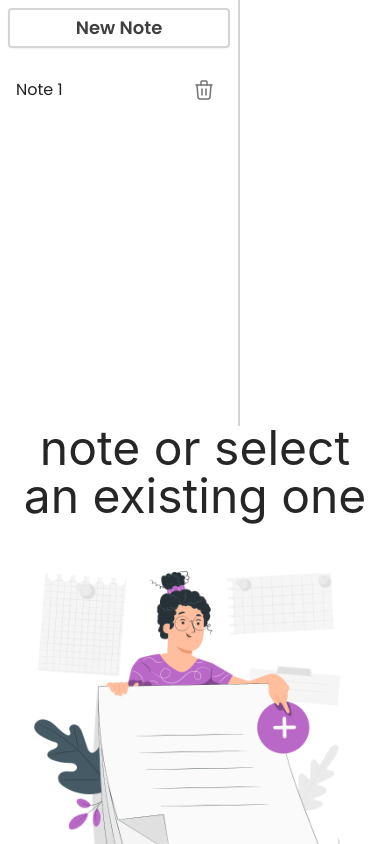
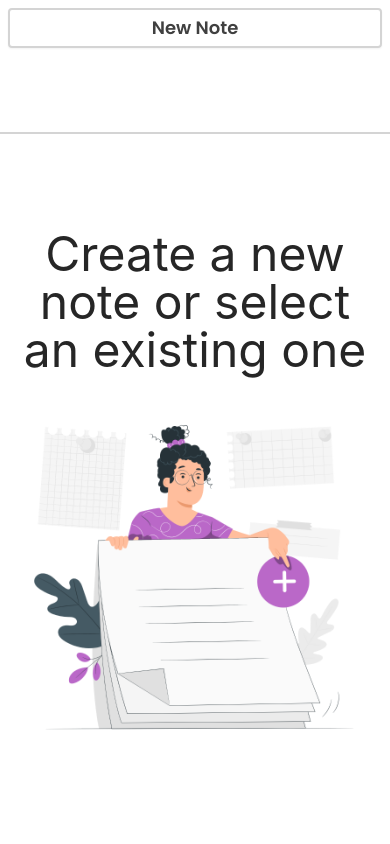
Before and after one commit to jesubohr/notecrypt, a Vue app: page / in a window 390 px wide. Built offline with nearby package versions, Linux system fonts and the light colour scheme; a web font is replaced by a local one.

Commit message:
Update NotesPages to use Note hooks

```diff
--- a/src/App.vue
+++ b/src/App.vue
@@ -1,7 +1,22 @@
 <script setup lang="ts">
-import NotesPage from './pages/NotesPage.vue';
+import type { UserData } from './types'
+import { ref } from 'vue'
+import Storage from './utils/Storage'
+import NotesPage from './pages/NotesPage.vue'
+import LoginPage from './pages/LoginPage.vue'
+
+const PASSPHRASE_STORAGE_KEY = 'passphrase'
+
+const savedUserName = Storage.get<string>('current-username')
+const userPassphrase = Storage.get<string>(`${savedUserName}-${PASSPHRASE_STORAGE_KEY}`, '')
+const userData = ref<UserData | null>({ username: savedUserName, passphrase: userPassphrase })
+
+function setUserData(updatedUserData: UserData) {
+  userData.value = updatedUserData
+}
 </script>
 
 <template>
-  <NotesPage />
+  <NotesPage v-if="userData" :user-data="userData" />
+  <LoginPage v-else :set-user-data="setUserData" />
 </template>
--- a/src/pages/NotesPage.vue
+++ b/src/pages/NotesPage.vue
@@ -1,35 +1,33 @@
 <script setup lang="ts">
-import type { Note } from '../types'
-import { ref } from 'vue'
+import type { UserData } from '../types'
+import { computed } from 'vue'
 import NoteList from '../components/NoteList.vue'
-defineProps()
+import NoteEditor from '../components/NoteEditor.vue'
+import { useNote } from '../hooks/useNote'
 
-const noteList = ref<Note[]>([
-  {
-    id: '1',
-    title: 'Note 1',
-    content: 'Lorem ipsum dolor sit amet, consectetur adipiscing elit. Donec euismod, nisl eget fermentum aliquet, nisl nisl ultrices nunc, eget aliquam ni nisi quis nisl. Donec euismod, nisl eget fermentum aliquet, nisl nisl ultrices nunc, eget aliquam ni nisi quis nisl.',
-    updatedAt: Date.now(),
-  },
-])
-const activeNoteId = ref<string | null>(null)
-function onChangeActiveNote(id: string) {
-  activeNoteId.value = id
-}
-function onDeleteNote(id: string) {
-  noteList.value = noteList.value.filter(note => note.id !== id)
-  if (activeNoteId.value === id) {
-    activeNoteId.value = null
-  }
-}
+const props = defineProps<{ userData: UserData }>()
+const {
+  notes,
+  activeNote,
+  activeNoteId,
+  onCreateNote,
+  onDeleteNote,
+  onChangeActiveNote,
+  onChangeContent,
+} = useNote(props.userData)
+
+const noteList = computed(() => {
+  return Object.values(notes.value)
+    .sort((a, b) => b.updatedAt - a.updatedAt)
+})
 </script>
 
 <template>
-  <aside class="flex flex-col gap-2 p-2 w-60 h-screen border-r-2 border-neutral-300 dark:border-neutral-600 overflow-auto">
-    <button
-      type="button"
+  <aside
+    class="flex flex-col gap-2 p-2 min-h-[134px] md:min-w-[15rem] md:h-screen border-b-2 md:border-b-0 md:border-r-2 border-neutral-300 dark:border-neutral-600 overflow-auto">
+    <button type="button"
       class="py-1 px-2.5 border-2 border-neutral-300 rounded shadow-sm text-neutral-700 text-lg font-bold cursor-pointer hover:shadow-lg active:shadow-inner-md dark:text-white transition-shadow ease-in-out"
-    >New Note</button>
+      @click="onCreateNote">New Note</button>
     <NoteList
       :notes="noteList"
       :activeNoteId="activeNoteId"
@@ -37,9 +35,13 @@ function onDeleteNote(id: string) {
       :onDeleteNote="onDeleteNote"
     />
   </aside>
-  <main class="grow h-screen font-sans overflow-hidden">
-    <div v-if="activeNoteId"></div>
-    <div v-else class="flex flex-col items-center justify-center gap-6 p-5 h-full">
+  <main class="grow md:h-screen font-sans overflow-hidden">
+    <NoteEditor
+      v-if="activeNote != null"
+      :activeNote="activeNote"
+      :onChange="(content, title) => onChangeContent(activeNoteId as string, content, title)"
+    />
+    <div v-else class="flex flex-col items-center justify-center gap-6 p-5 w-full h-full">
       <h2 class="max-w-[20ch] text-5xl text-center font-title text-neutral-800 dark:text-white">
         Create a new note or select an existing one
       </h2>
```
